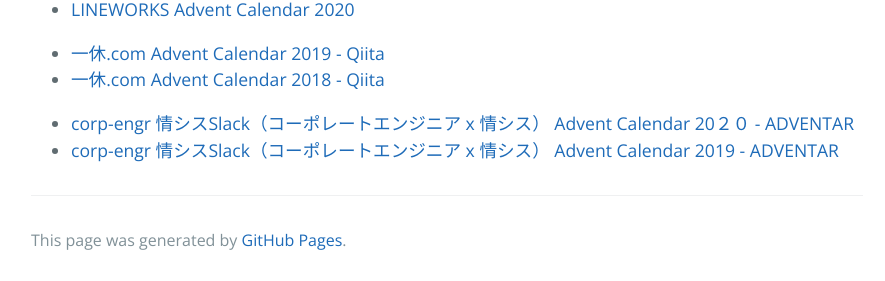
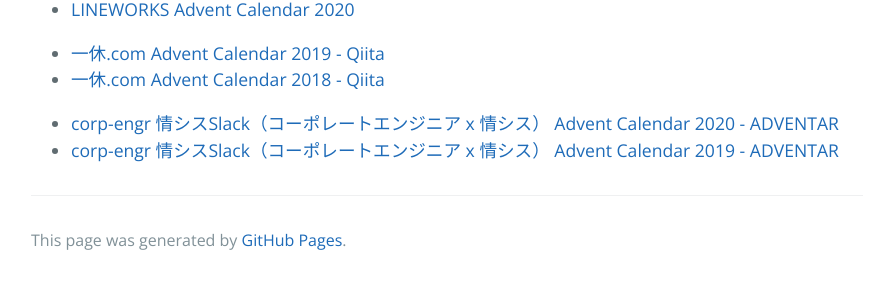
Before and after one commit to rotomx/rotomx.github.io, a Jekyll site: the page built from index.md, in a window 1280 px wide and 900 px high, scrolled down 3041 px. Shown: the part 616-897 px from the top of the window, without its empty margins (193-1078 px from the left). Built offline with Jekyll 4.4.1, drawn with Linux system fonts in a browser that asks for light colours.

Commit message:
Update index.md

```diff
--- a/index.md
+++ b/index.md
@@ -146,5 +146,5 @@ layout: default
 * [一休.com Advent Calendar 2018 - Qiita ](https://qiita.com/advent-calendar/2018/ikyu)
 
 
-* [corp-engr 情シスSlack（コーポレートエンジニア x 情シス） Advent Calendar 20２０ - ADVENTAR ](https://adventar.org/calendars/5390)
+* [corp-engr 情シスSlack（コーポレートエンジニア x 情シス） Advent Calendar 2020 - ADVENTAR ](https://adventar.org/calendars/5390)
 * [corp-engr 情シスSlack（コーポレートエンジニア x 情シス） Advent Calendar 2019 - ADVENTAR ](https://adventar.org/calendars/3995)
```
